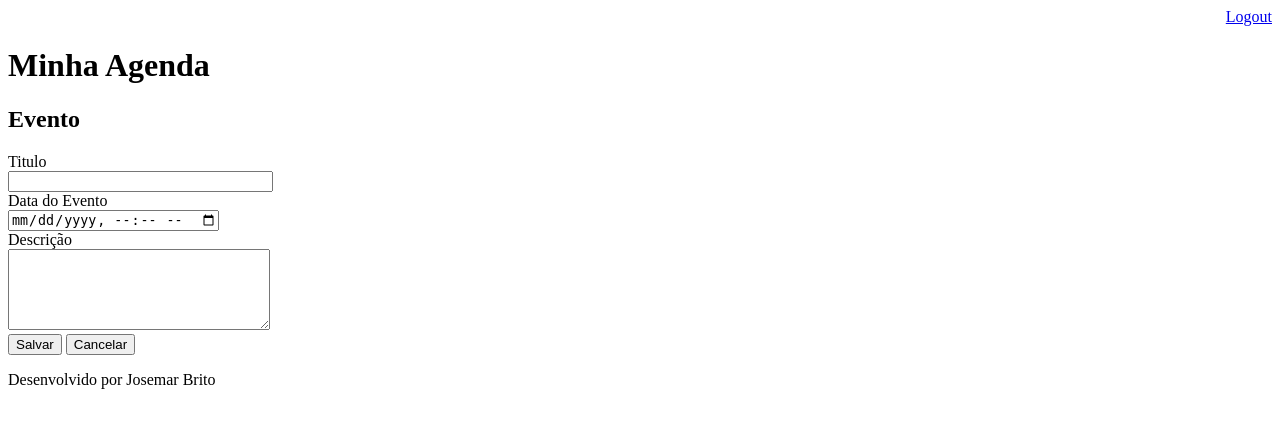
After one commit to JosemarBrito/Agenda, a Django app: page /agenda/evento/ in a window 1280 px wide. The commit adds this page. Shown: the top 428 px of the page. Run offline with Django 4.2, Linux system fonts and the light colour scheme; a user stored in the database is signed in.

Commit message:
Incluido templates para inserção de eventos da agenda. Incluido o gitgnore para ignorar os arquivos compilados

```diff
--- a/agenda/urls.py
+++ b/agenda/urls.py
@@ -26,4 +26,6 @@ urlpatterns = [
     path('login/', views.login_user),
     path('login/submit', views.submit_login),
     path('logout/', views.logout_user),
+    path('agenda/evento/', views.evento),
+    path('agenda/evento/submit', views.submit_evento),
 ]
--- a/cont/views.py
+++ b/cont/views.py
@@ -4,14 +4,17 @@ from django.shortcuts import render, redirect
 from cont.models import Evento
 from django.contrib import messages
 
+
 # Create your views here.
 
 def login_user(request):
     return render(request, 'login.html')
 
+
 def logout_user(request):
     logout(request)
     return redirect(('/'))
+
 
 def submit_login(request):
     if request.POST:
@@ -25,9 +28,27 @@ def submit_login(request):
             messages.error(request, "Usuário ou Senha inválidos")
     return redirect('/')
 
+
 @login_required(login_url='/login/')
 def lista_eventos(request):
     usuario = request.user
     evento = Evento.objects.filter(usuario=usuario)
     dados = {'eventos': evento}
     return render(request, 'agenda.html', dados)
+
+@login_required(login_url='/login/')
+def evento(request):
+    return render(request, 'evento.html')
+
+@login_required(login_url='/login/')
+def submit_evento(request):
+    if request.POST:
+        titulo = request.POST.get('titulo')
+        data_evento = request.POST.get('data_evento')
+        descricao = request.POST.get('descricao')
+        usuario = request.user
+        Evento.objects.create(titulo=titulo,
+                              data_evento=data_evento,
+                              descricao=descricao,
+                              usuario=usuario)
+        return redirect('/')
--- /dev/null
+++ b/templates/evento.html
@@ -0,0 +1,25 @@
+{% extends "model-page.html" %}
+
+{% block content %}
+
+<h2>Evento</h2>
+
+<form action="submit" method="POST"> {% csrf_token %}
+    <label>Titulo</label>
+    <br>
+    <input type="text" name="titulo" size="30">
+    <br>
+    <label>Data do Evento</label>
+    <br>
+    <input type="datetime-local" name="data_evento">
+    <br>
+    <label>Descrição</label>
+    <br>
+    <textarea name="descricao" rows="5" cols="30"></textarea>
+    <br>
+    <button type="submit>">Salvar</button>
+    <a href="/">
+        <button type="button">Cancelar</button>
+    </a>
+</form>
+{% endblock %}
--- a/templates/login.html
+++ b/templates/login.html
@@ -18,8 +18,8 @@
 
 {% for message in messages %}
 <div align="center"><br><br>
-<strong>!!Erro!! </strong>{{ message }}
-{% endfor %}
+    <strong>!!Erro!! </strong>{{ message }}
+    {% endfor %}
 </div>
 </body>
 </html>
--- a/templates/model-page.html
+++ b/templates/model-page.html
@@ -3,7 +3,7 @@
 <head>
     {% include "model-header.html" %}
 <body>
-    {% block content %} {% endblock %}
-    {% include "model-footer.html" %}
+{% block content %} {% endblock %}
+{% include "model-footer.html" %}
 </body>
 </html>
```
Also changed, not shown: templates/agenda.html (+9 -5 lines), templates/model-header.html (+5 -6 lines), db.sqlite3, 1 other file.
